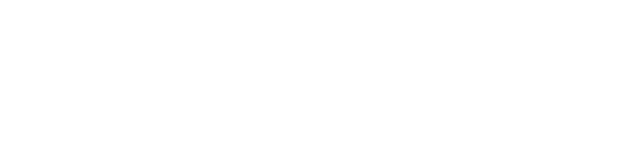
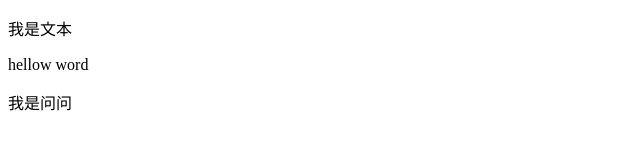
Before and after one commit to Little-sunny-r/web1905, a plain HTML site: page index.html in a window 1280 px wide. Shown: the whole page, without its empty margins (0-640 px from the left). Drawn offline with Linux system fonts and the light colour scheme.

Commit message:
错误修改

```diff
--- a/index.html
+++ b/index.html
@@ -2,11 +2,13 @@
 <html lang="en">
 <head>
     <meta charset="UTF-8">
-    <meta name="viewport" content="width=device-width, initial-scale=1.0">
+    <meta name="viewport" content="width=, initial-scale=1.0">
     <meta http-equiv="X-UA-Compatible" content="ie=edge">
     <title>Document</title>
 </head>
 <body>
-
+    <p>我是文本</p>
+    <p>hellow word</p>
+    <p>我是问问</p>
 </body>
 </html>
```
